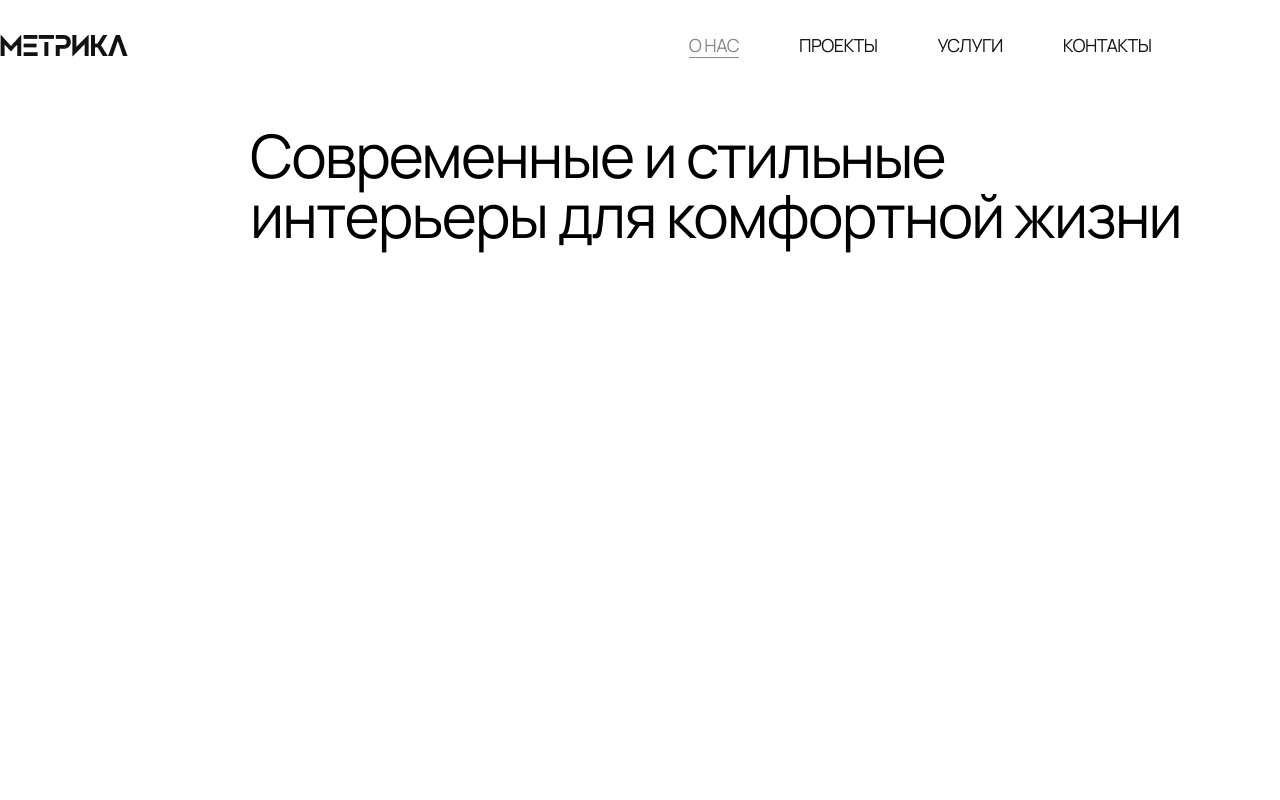
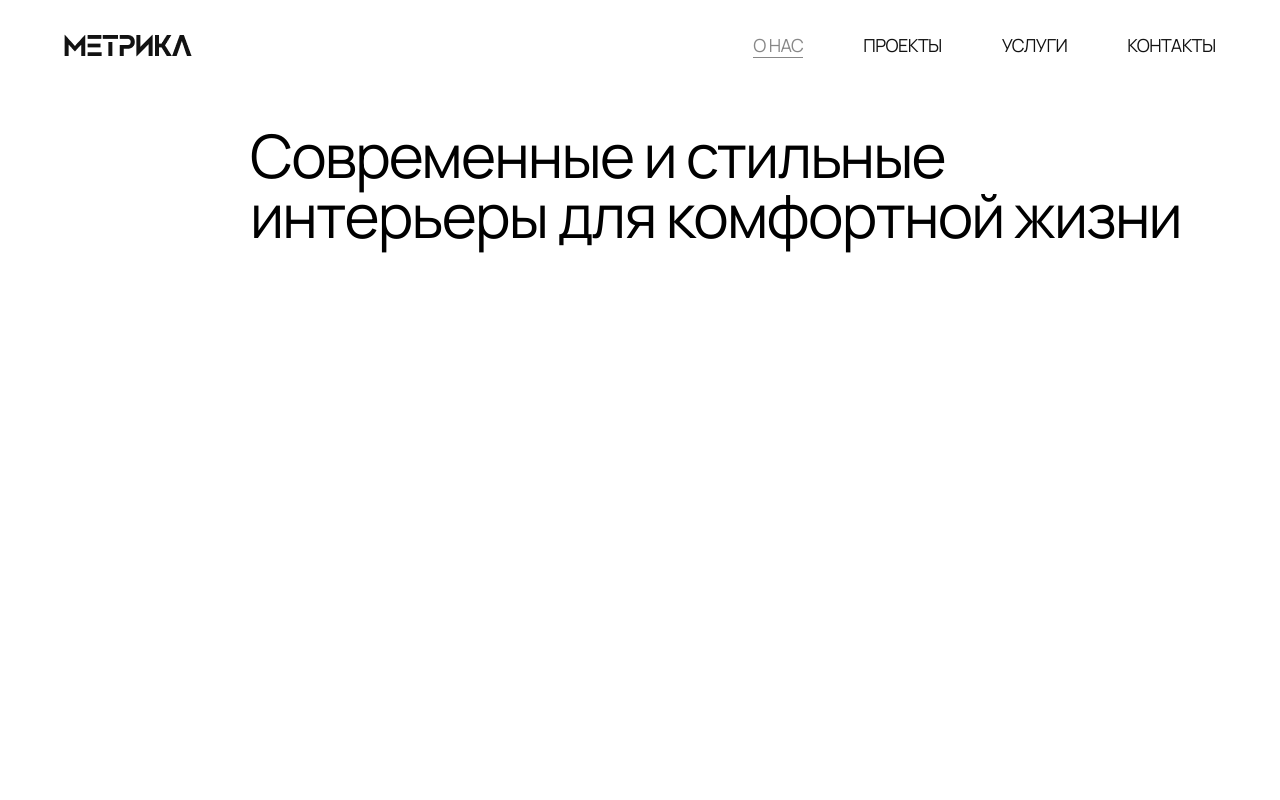
Before and after one commit to ElizavetaBlochina/project_1, a plain HTML site: page index.html in a window 1280 px wide. Shown: the top 800 px of the page. Drawn offline with Linux system fonts and the light colour scheme.

Commit message:
Update styles.css

```diff
--- a/styles/styles.css
+++ b/styles/styles.css
@@ -16,7 +16,7 @@ body {
 
 .nav-section {
   margin-top: 33px;
-  width: 1151px;
+  min-width: 1151px;
 }
 
 .nav-container {
```
